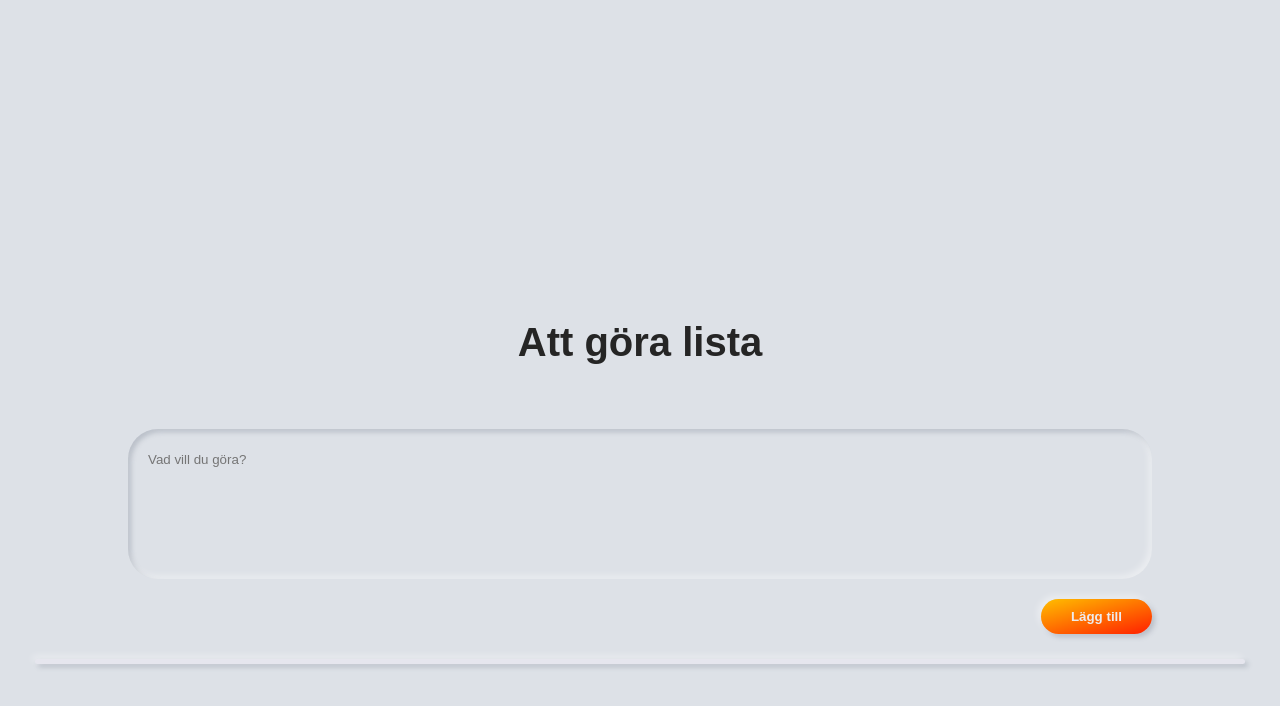
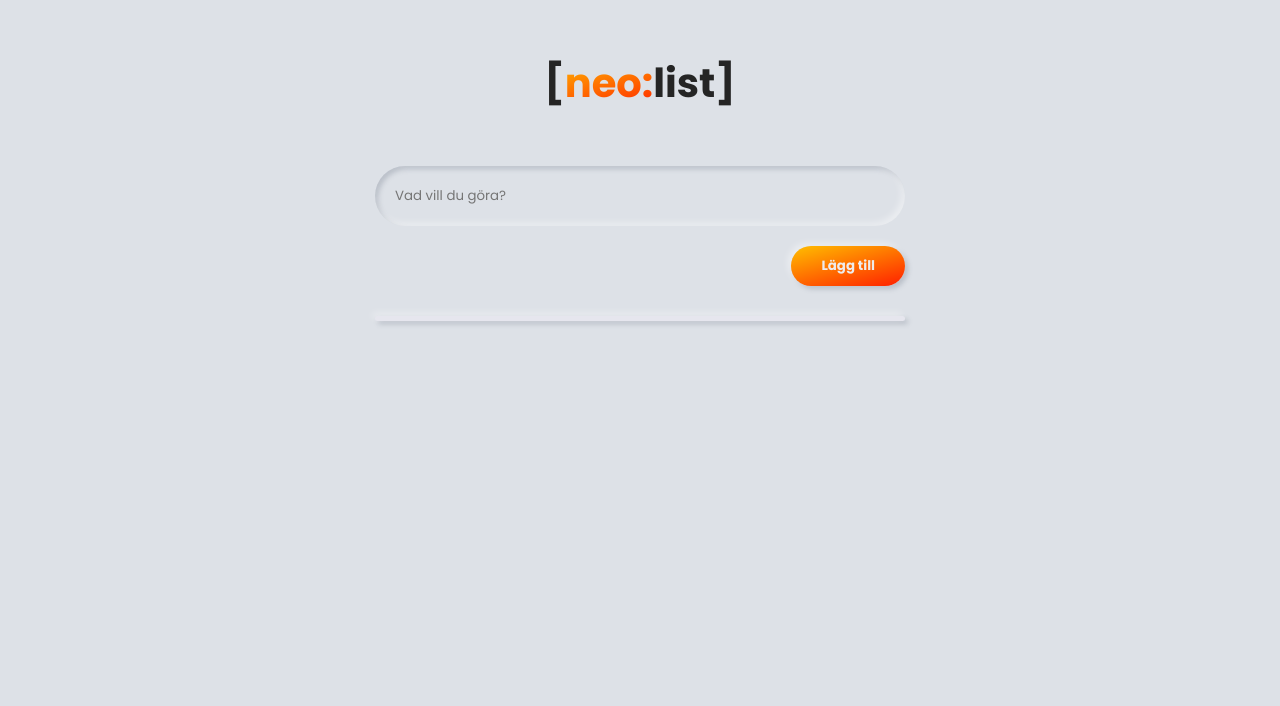
Before and after one commit to JohnSommerOsterlin/JavaScript-To-Do-List-Case, a plain HTML site: page index.html in a window 1280 px wide. Drawn offline with Linux system fonts and the light colour scheme.

Commit message:
added new style elements

```diff
--- a/index.html
+++ b/index.html
@@ -11,7 +11,7 @@
 <body>
     <main>
         <header>
-            <h2>Att göra lista</h2>
+            <h2>[<span>neo:</span>list]</h2>
         </header>
         <form class="inputFieldContainer">
             <input id="inputField" type="text" placeholder="Vad vill du göra?" required autocomplete="off">
--- a/styles.css
+++ b/styles.css
@@ -1,40 +1,72 @@
+@import url('https://fonts.googleapis.com/css2?family=Poppins:wght@300;400;500;600;700;800&display=swap');
 * {
     margin: 0;
     padding: 0;
     box-sizing: border-box;
-    font-family: 'fira sans', sans-serif;
+    font-family: 'Poppins', sans-serif;
 }
 
 body {
     background-color: #dde1e7;
 }
+main {
+    max-width: 600px;
+    margin: 0 auto;
+    padding: 0 35px;
+}
 h2 {
     text-align: center;
-    margin: 25% 0 5% 0;
+    margin: 10% 0 10% 0;
     font-size: 2.5rem;
     color: rgb(37, 37, 37);
+    animation: heading 350ms ease-in 100ms forwards;
+    transform: scale(0);
+    opacity: 0;
+}
+
+@keyframes heading {
+    0% {
+        transform: scale(0);
+        opacity: 0;
+    }
+    90% {
+        transform: scale(1.2);
+        opacity: 1;
+    }
+    100% {
+        transform: scale(1);
+        opacity: 1;
+    }
+}
+h2 span {
+    background: linear-gradient(345deg, rgba(255,31,0,1) 0%, rgba(255,191,0,1) 100%);
+    -webkit-background-clip: text;
+    background-clip: text;
+    -webkit-text-fill-color: transparent;
 }
 
 .inputFieldContainer {
-    max-width: 80%;
     display: flex;
     flex-direction: column;
     align-items: center;
-    height: 230px;
+    height: 150px;
     margin: auto;
 }
 
 #inputField {
     height: 50px;
-    padding: 30px 0 120px 20px;
+    padding: 30px 0 30px 20px;
     width: 100%;
     background-color: #dde1e7;
     box-shadow: inset -3px -3px 7px #ffffff73, inset 3px 3px 5px rgba(94, 104, 121, .288);
     border-radius: 30px;
     border: none;
+    transition: all 250ms ease-in;
 }
 #inputField:focus {
     outline: 0;
+    background-color: #e3e7ee;
+
 }
 
 #add-btn {
@@ -60,9 +92,8 @@ h3 {
     color: rgb(46, 46, 46);
 }
 .break {
-
     height: 5px;
-    margin: 0 35px 30px 35px;
+    margin-bottom: 35px;
     background-color: #e6e6ee;
     box-shadow: -3px -3px 7px #ffffff73, 3px 3px 5px rgba(94, 104, 121, .288);
     border-radius: 30px;
@@ -74,15 +105,26 @@ h3 {
 li {
     font-size: 17px;
     background-color: #dde1e7;
-    padding: 15px 20px 15px 20px;
-    margin: 0 35px 10px 35px;
-    box-shadow: -3px -3px 7px #ffffff73, 3px 3px 5px rgba(94, 104, 121, .288);
+    padding: 15px 20px 15px 25px;
+    margin-bottom: 15px;
+    box-shadow: -3px -3px 7px #ffffff73, 6px 6px 30px rgba(94, 104, 121, .288);
     border-radius: 30px;
     list-style-type: none;
     display: grid;
     grid-template-columns: 1fr 20px;
     position: relative;
     transition: all 400ms;
+    animation: fadeUp 300ms forwards ease-in;
+    opacity: 0;
+    transform: translateY(50px) scale(1.1);
+}
+
+@keyframes fadeUp {
+    to {
+        transform: translateY(0) scale(1);
+        opacity: 1;
+        box-shadow: -3px -3px 7px #ffffff73, 3px 3px 5px rgba(94, 104, 121, .288);
+    }
 }
 
 li span {
@@ -106,7 +148,7 @@ li span.checkMarkSpan {
 
 
 li.highlight {
-    box-shadow: inset -3px -3px 7px #ffffff73, inset 3px 3px 5px rgba(94, 104, 121, .288);
+    box-shadow: inset -3px -3px 7px #ffffff73, inset 3px 3px 5px rgba(94, 104, 121, .288) !important;
     padding-left: 50px;
     /* text-decoration: line-through; */
 }
```
